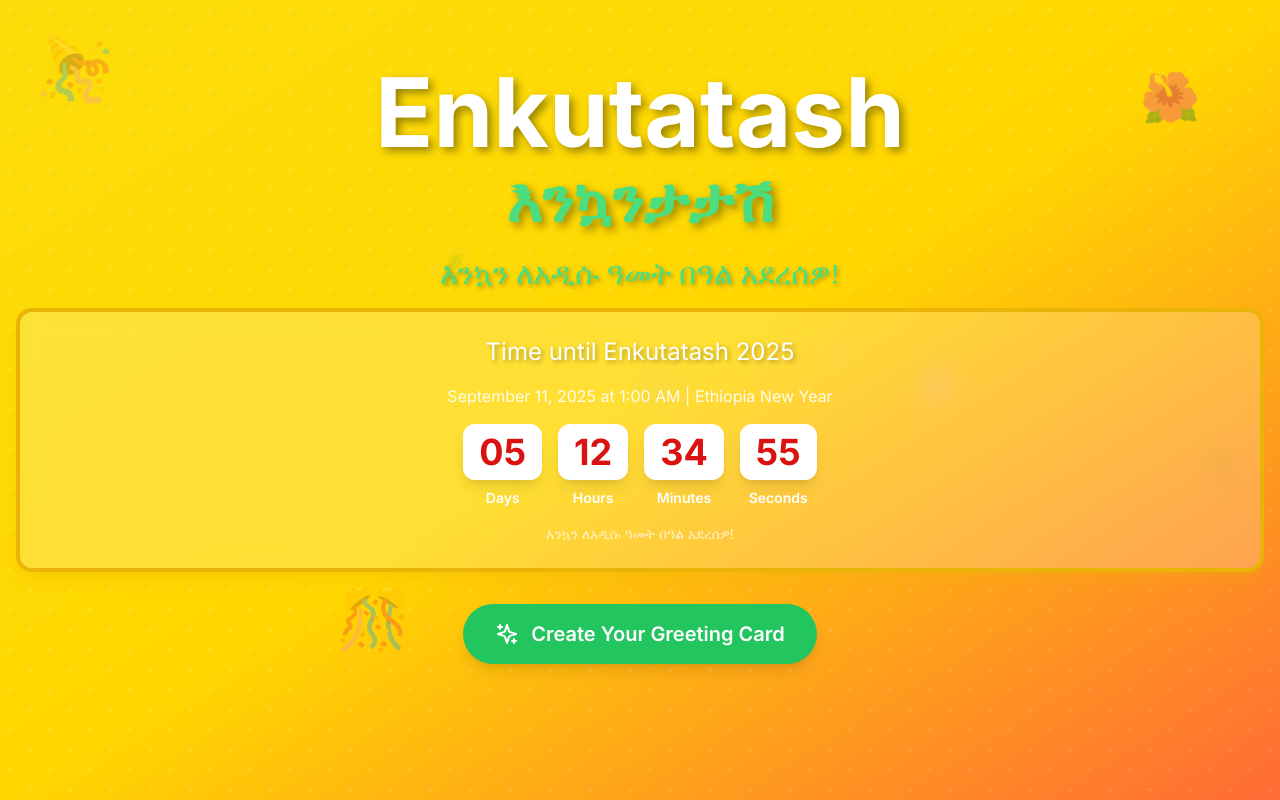
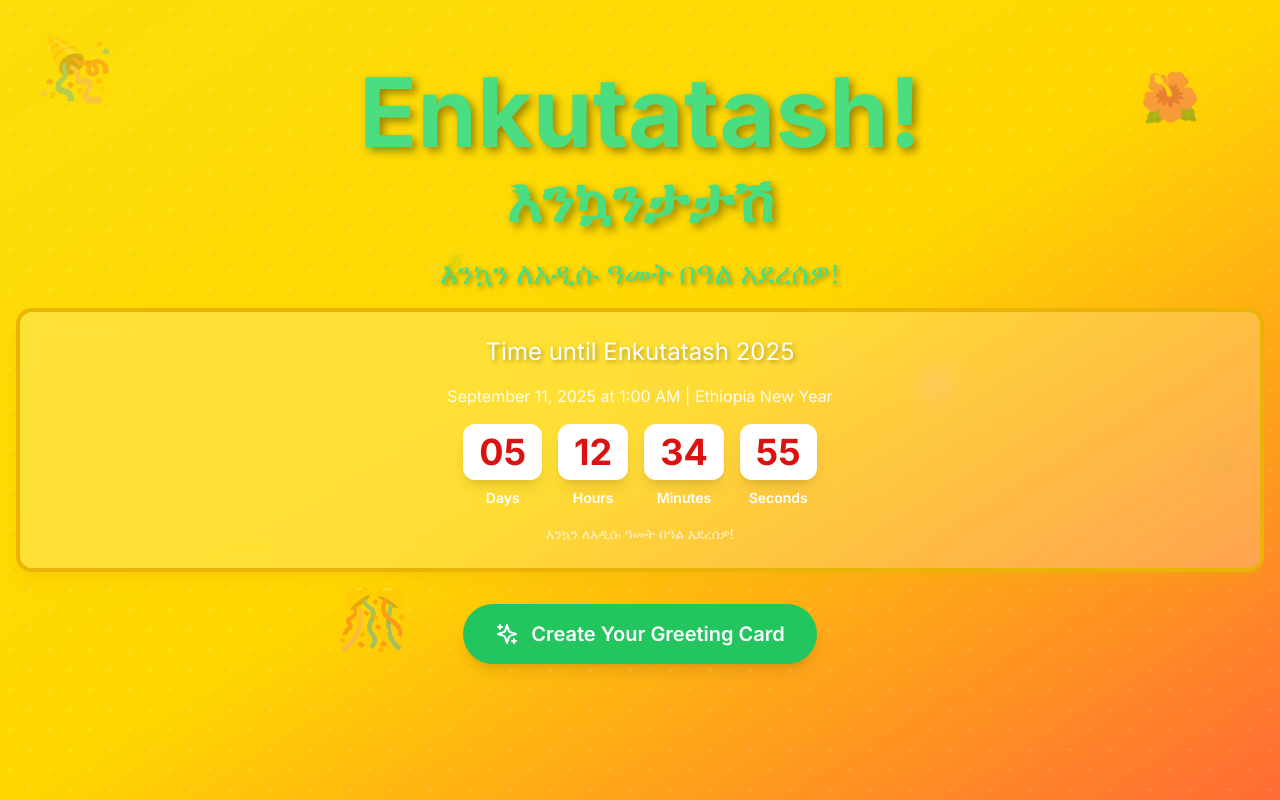
Before and after one commit to tediyo/Enkutatash-Gift-Card-New-Year, a Next.js app: page / in a window 1280 px wide. Built offline with nearby package versions, Linux system fonts and the light colour scheme; a web font is replaced by a local one.

Commit message:
water mark deleted and text green

```diff
--- a/app/page.tsx
+++ b/app/page.tsx
@@ -337,12 +337,12 @@ export default function Home() {
 
         <div className="relative z-10 container mx-auto px-4 py-8 md:py-16 text-center">
           <motion.h1
-            className="mobile-hero-title text-6xl md:text-8xl font-bold text-white text-shadow-lg mb-2 md:mb-3"
+            className="mobile-hero-title text-6xl md:text-8xl font-bold text-green-400 text-shadow-lg mb-2 md:mb-3"
             initial={{ y: -50, opacity: 0 }}
             animate={{ y: 0, opacity: 1 }}
             transition={{ duration: 0.8, delay: 0.2 }}
           >
-            Enkutatash
+            Enkutatash!
           </motion.h1>
 
           <motion.h2
```
